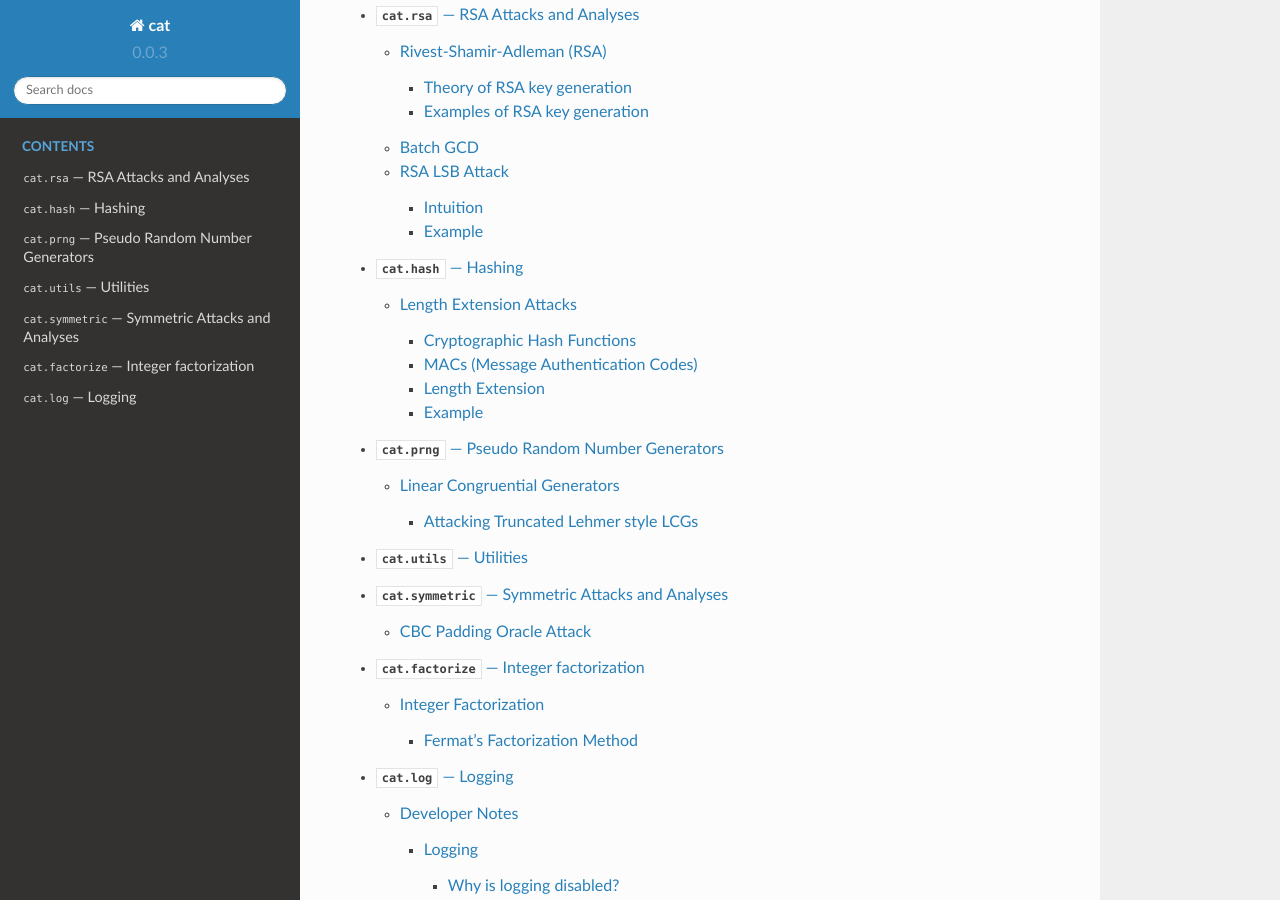
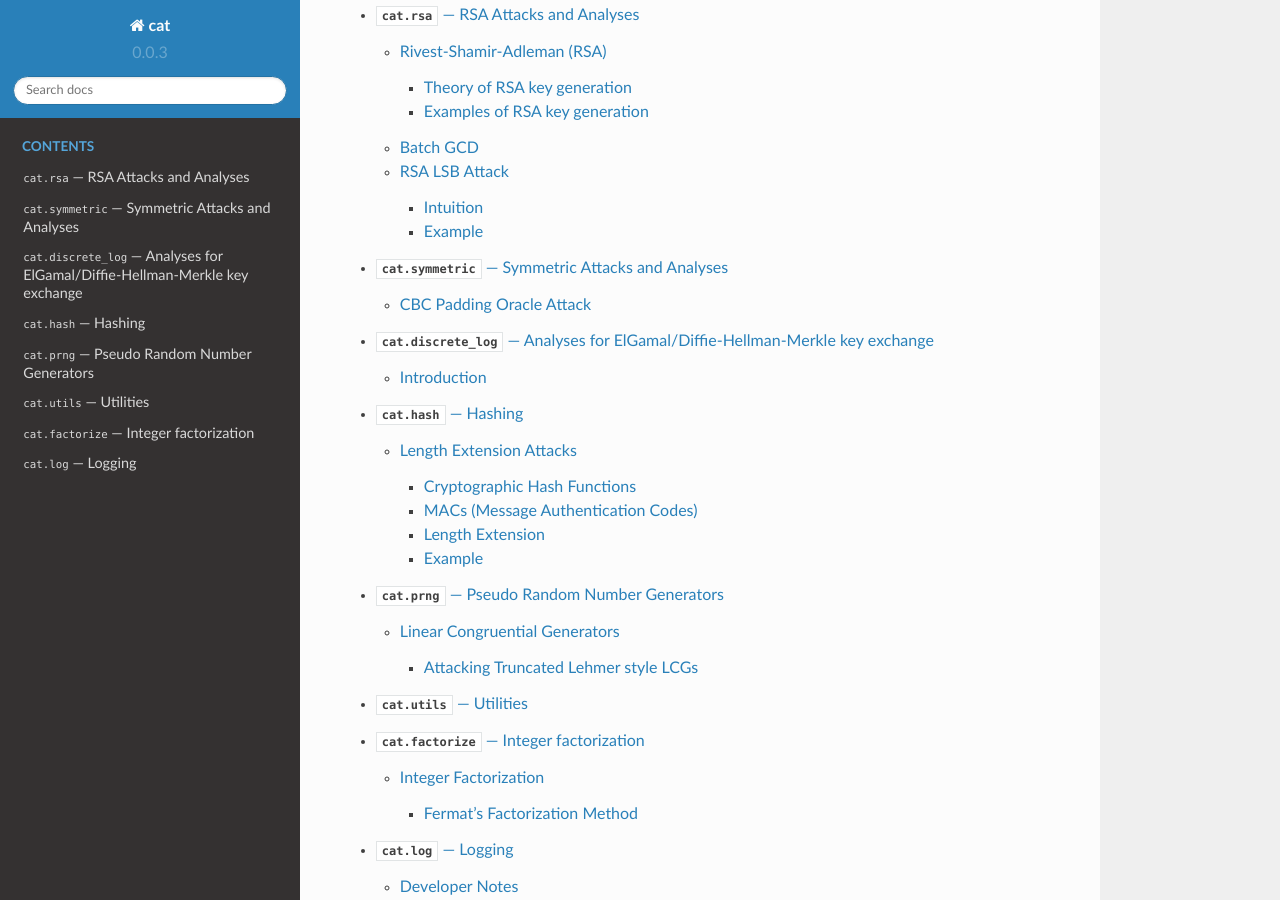
Before and after one commit to establishingsecurity/CAT, a Sphinx documentation site: the page built from doc/src/index.rst, in a window 1280 px wide and 900 px high, scrolled down 814 px. Built offline with Sphinx 7.4.7 and the Read the Docs theme 2.0.0, drawn with Linux system fonts in a browser that asks for light colours; pages that are not in the unit, such as notebooks, are missing from menus; part of the change alters nothing that is shown.

Commit message:
Add discrete log section + intro to documentation

```diff
--- /dev/null
+++ b/doc/src/discrete_log.rst
@@ -0,0 +1,14 @@
+.. testsetup:: *
+   from cat import *
+
+
+:mod:`cat.discrete_log` --- Analyses for ElGamal/Diffie-Hellman-Merkle key exchange
+-----------------------------------------------------------------------------------
+
+:mod:`cat.discrete_log` contains analysis functions for cryptographic schemes based on the **discrete logarithm problem**, such as the ElGamal encryption scheme or Diffie-Hellman-Merkle key exchange.
+
+.. toctree::
+   :glob:
+
+   discrete_log/intro.rst
+   discrete_log/*
--- /dev/null
+++ b/doc/src/discrete_log/intro.rst
@@ -0,0 +1,39 @@
+Introduction
+==========================================
+
+.. epigraph::
+
+    Diffie–Hellman key exchange (DH) is a method of securely exchanging cryptographic keys over a public channel and was one of the first public-key protocols as originally conceptualized by Ralph Merkle and named after Whitfield Diffie and Martin Hellman.
+
+    -- `Wikipedia on DH`_.
+
+    [T]he ElGamal encryption system is an asymmetric key encryption algorithm for public-key cryptography which is based on the Diffie–Hellman key exchange.
+
+    -- `Wikipedia on ElGamal`_.
+
+.. _`Wikipedia on DH`: https://en.wikipedia.org/wiki/Diffie–Hellman_key_exchange
+.. _`Wikipedia on ElGamal`: https://en.wikipedia.org/wiki/ElGamal_encryption
+
+
+DH key exchange is a method that allows two parties to exchange a secret key securely via an *authenticated*, but insecure channel.
+ElGamal then adapts the approach taken by DH key exchange to construct an encryption scheme for public-key encryption.
+Both the security of DH key exchange and of ElGamal encryption is based on the **discrete logarithm problem**, which states that given a group :math:`\mathcal{G}` of order :math:`q`, a generator for that group :math:`g` and a group element :math:`h` it is hard for a polynomial-time adversary to compute :math:`x` such that :math:`h = g^x`.
+If this is the case, then it is said that the discrete logarithm problem is hard relative to :math:`\mathcal{G}`.
+
+.. note::
+    If computing :math:`x` such that :math:`h=g^x` for :math:`h \in \mathcal{G}` is hard in polynomial time, the discrete logarithm problem is hard relative to :math:`\mathcal{G}`.
+
+As you can see, the hardness of computing discrete logarithms is not an absolute assumption, but *always with regards to a specific group* :math:`\mathcal{G}`.
+This means that depending on the defining parameters of a group, computing discrete logarithms could be very easy:
+
+.. note::
+    Let us a define a multiplicative group :math:`\mathcal{G'}` with a modulus of :math:`4`. The group's elements are :math:`\{1,3\}`, with :math:`3` being the generator of the group.
+
+    If given a group element :math:`h` sampled uniformly at random from :math:`\mathcal{G'}`, computing :math:`x` takes one operation since :math:`3^1 = 3 \pmod{4}` and :math:`3^2 = 9 = 1 \pmod{4}`.
+
+    .. code-block:: python
+
+        return 1 if h == 3 else 2
+
+Choosing the wrong parameters for the group used by either DH or ElGamal can therefore have disastrous results.
+:mod:`discrete_log.analysis` therefore provides different checks for provided group parameters to see whether the specified group is vulnerable to attacks.
--- a/doc/src/index.rst
+++ b/doc/src/index.rst
@@ -35,10 +35,11 @@ Soon you should be able to :code:`pip install <InsertPyPi Name>`. For now, refer
    :caption: Contents
 
    rsa.rst
+   symmetric.rst
+   discrete_log.rst
    hash.rst
    prng.rst
    utils.rst
-   symmetric.rst
    factorize.rst
    logging.rst
 
```
